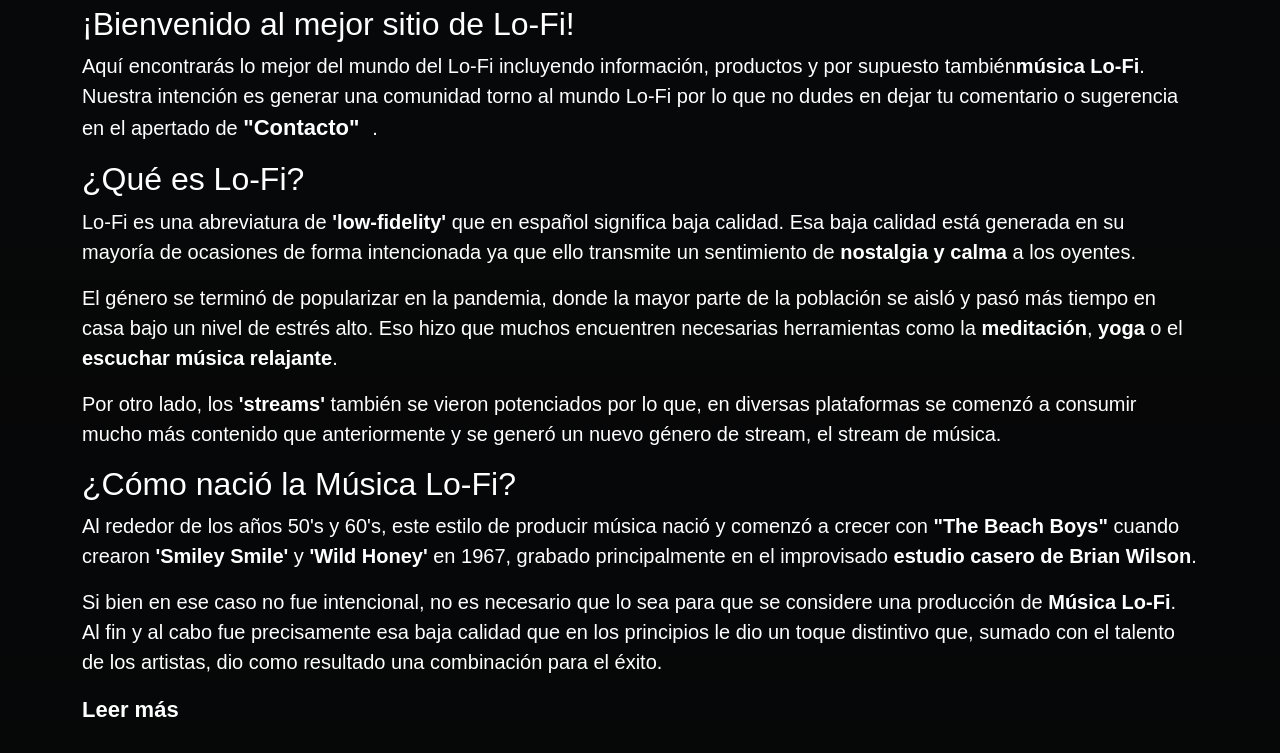
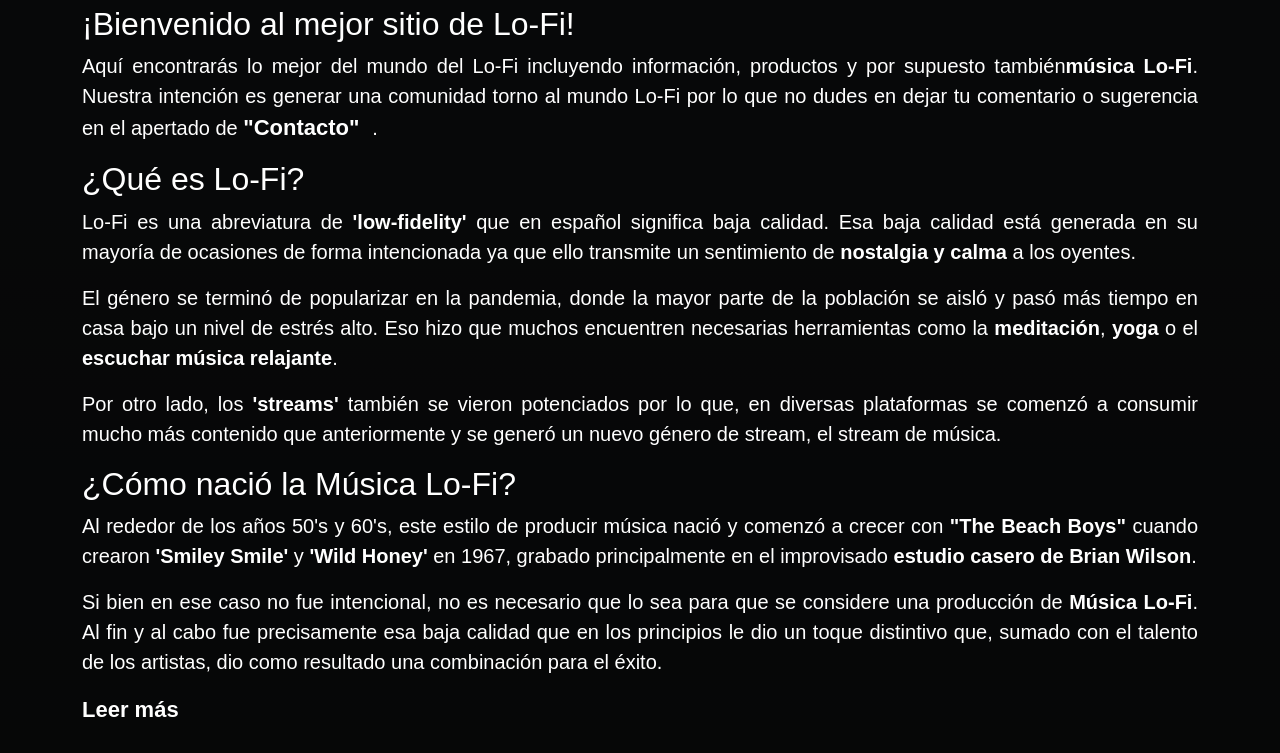
Before and after one commit to LucasLePera/lofi-house, a website: page index.html in a window 1280 px wide. Shown: the part 837-1590 px from the top of the page. Drawn offline with nearby package versions, Linux system fonts and the light colour scheme.

Commit message:
correcciones parrafos

```diff
--- a/scss/_body.scss
+++ b/scss/_body.scss
@@ -101,7 +101,8 @@
 
     p {
 
-        @include text_center;
+        width: 100%;
+        text-align: justify;
         font-size: 20px;
 
     }
```
Also changed, not shown: css/style.css.
